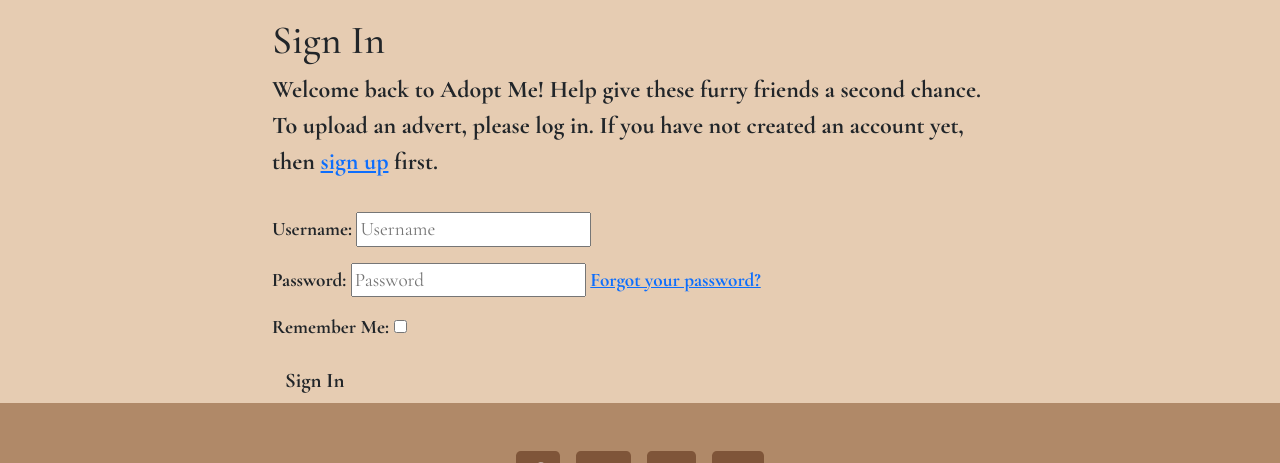
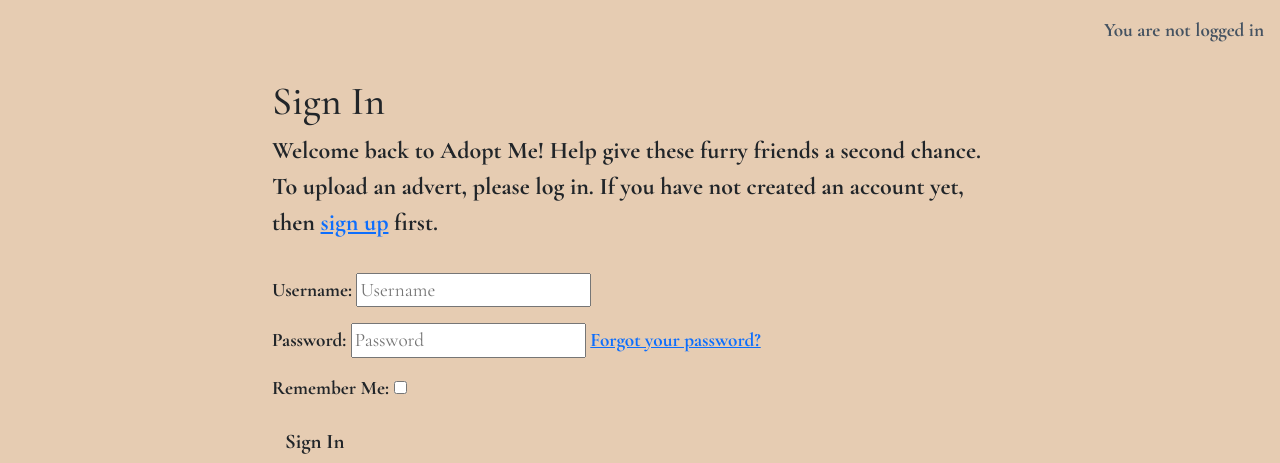
Before and after one commit to erincunningham7/pp4-project-portfolio-four, a Django app: page /accounts/login/ in a window 1280 px wide. Shown: the part 61-524 px from the top of the page. Run offline with Django 4.2, Linux system fonts and the light colour scheme; some libraries are stand-ins or nearby versions; some web fonts are replaced.

Commit message:
add personalised message to base.html to display username

```diff
--- a/adopt_me/settings.py
+++ b/adopt_me/settings.py
@@ -27,7 +27,7 @@ TEMPLATES_DIR = os.path.join(BASE_DIR, 'templates')
 SECRET_KEY = os.environ.get("SECRET_KEY")
 
 # SECURITY WARNING: don't run with debug turned on in production!
-DEBUG = False
+DEBUG = True
 
 ALLOWED_HOSTS = ["8000-erincunning-pp4projectp-8m390i6kicz.ws-eu108.gitpod.io",".herokuapp.com"]
 
--- a/static/css/style.css
+++ b/static/css/style.css
@@ -83,3 +83,7 @@ body {
 .btn-login:hover {
     color:#7F5539;
 }
+
+.text-end {
+    color:#445261;
+}
--- a/templates/base.html
+++ b/templates/base.html
@@ -67,6 +67,11 @@
     </nav>
 
     <main class="flex-shrink-0 main-bg">
+      {% if user.is_authenticated %}
+      <p class="text-end m-3">You are logged in as {{ user }}</p>
+      {% else %}
+      <p class="text-end m-3">You are not logged in</p>
+      {% endif %}
 
         {% block content %}
         <!-- Content Goes here -->
```
